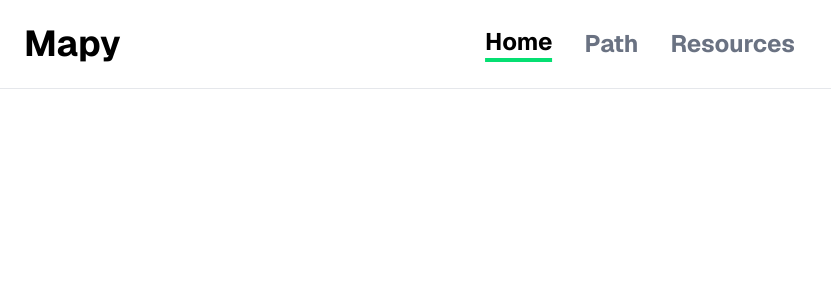
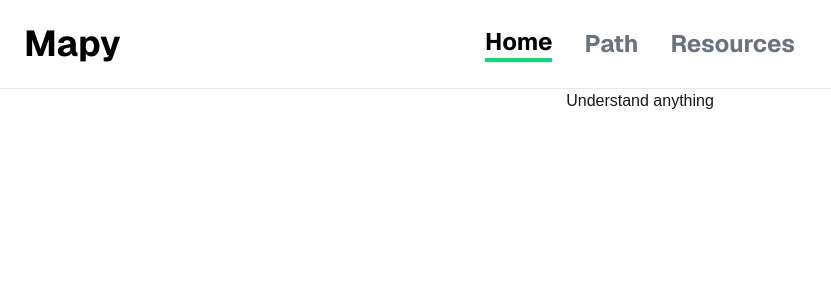
Before and after one commit to HarshitMalik22/Brain, a Next.js app: page / in a window 1280 px wide. Shown: the top 300 px of the page, without its empty margins (0-831 px from the left). Built offline with nearby package versions, Linux system fonts and the light colour scheme.

Commit message:
starting off with homepage

```diff
--- /dev/null
+++ b/app/components/Hero.tsx
@@ -0,0 +1,10 @@
+export default function Hero() {
+    return (
+        <div className="flex justify-center items-center">
+            <div className="flex flex-col items-center color-black">
+            Understand anything
+
+            </div>
+        </div>
+    )
+}
--- a/app/page.tsx
+++ b/app/page.tsx
@@ -1,10 +1,12 @@
 import Image from "next/image";
 import Header from "./components/Header";
+import Hero from "./components/Hero";
 
 export default function Home() {
   return (
     <div className="bg-white min-h-screen">
       <Header />
+      <Hero />
     </div>
   );
 }
```
